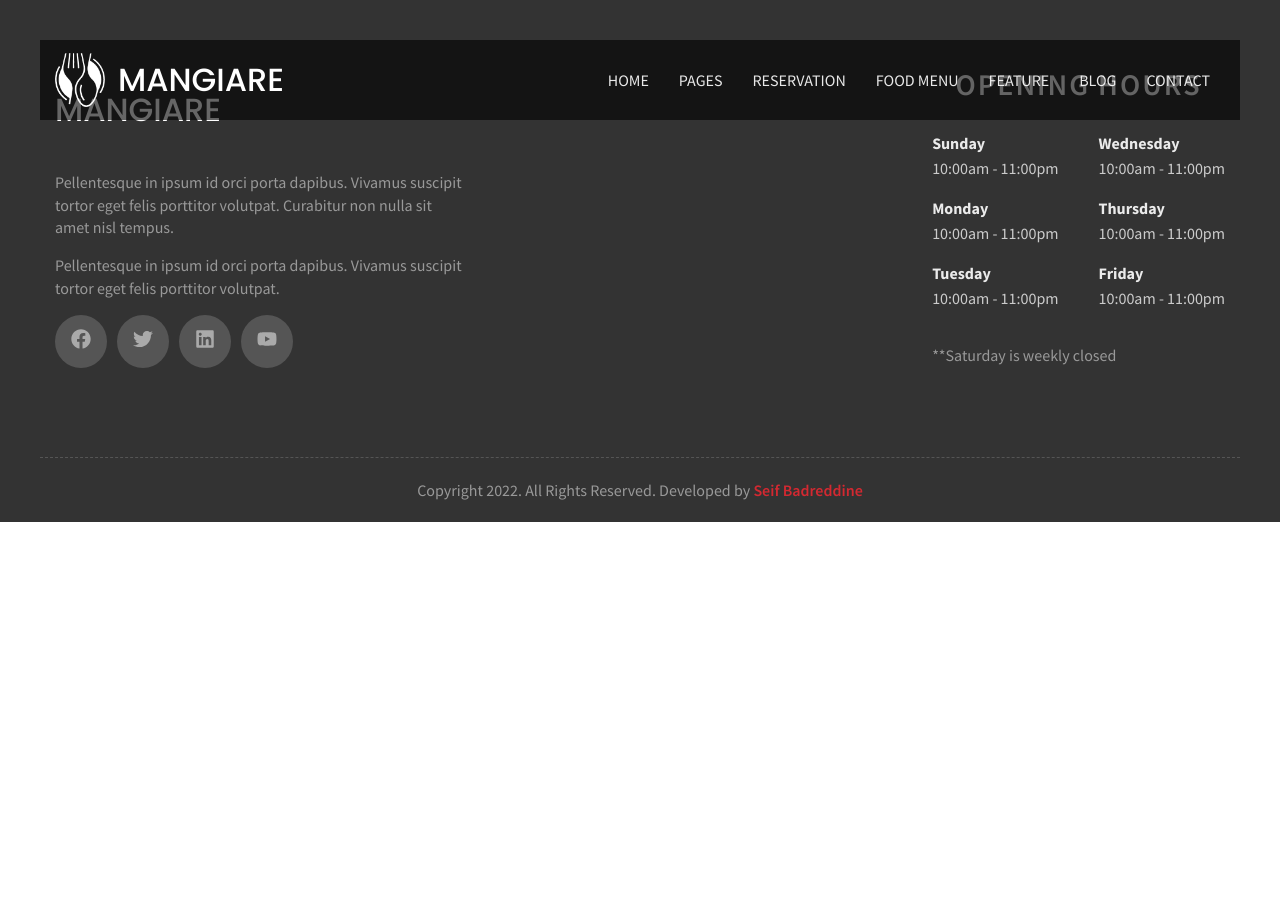
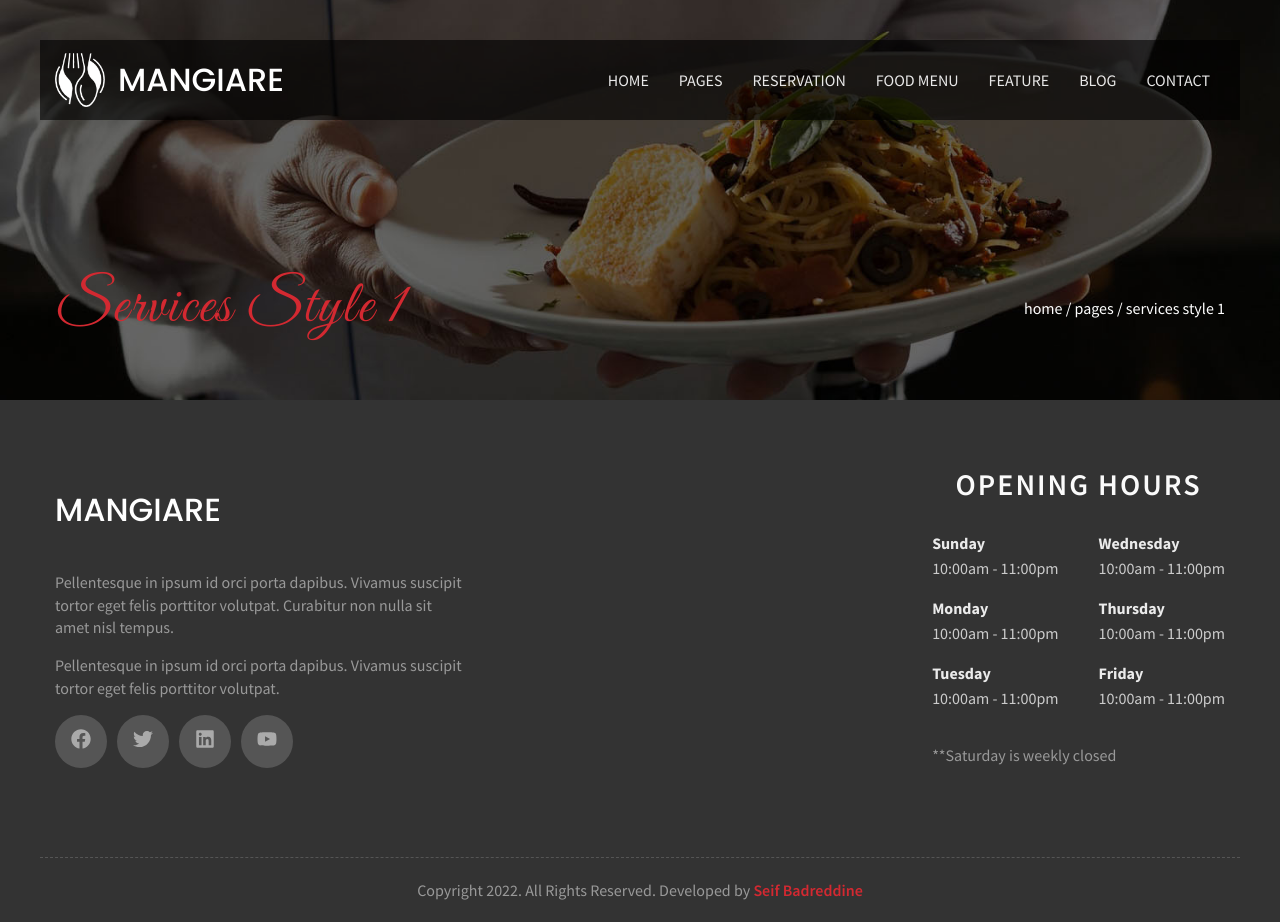
Before and after one commit to seif0912/mangiare-react, a React (Create React App) app: page /services-style-1 in a window 1280 px wide. Before the commit the page ends 800 px from the top, so only its background shows below. Built offline with nearby package versions, Linux system fonts and the light colour scheme.

Commit message:
services1 page

```diff
--- a/src/App.js
+++ b/src/App.js
@@ -1,6 +1,6 @@
 import './App.css';
 import {Header, Footer} from './sections/Index'
-import {Home, AboutUs1, AboutUs2, AboutUs3, ChefPage} from './pages/Index'
+import {Home, AboutUs1, AboutUs2, AboutUs3, ChefPage, Services1} from './pages/Index'
 import {BrowserRouter as Router, Route, Routes} from 'react-router-dom'
 
 const App = () => {
@@ -14,6 +14,7 @@ const App = () => {
             <Route path='/about-us-2' element={<AboutUs2/>}/>
             <Route path='/about-us-3' element={<AboutUs3/>}/>
             <Route path='/chef' element={<ChefPage/>}/>
+            <Route path='/services-style-1' element={<Services1/>}/>
           </Routes>
         <Footer/>
       </Router>
--- a/src/pages/Index.js
+++ b/src/pages/Index.js
@@ -3,3 +3,4 @@ export {default as AboutUs1} from './aboutUs1/AboutUs1'
 export {default as AboutUs2} from './aboutUs2/AboutUs2'
 export {default as AboutUs3} from './aboutUs3/AboutUs3'
 export {default as ChefPage} from './chefPage/ChefPage'
+export {default as Services1} from './services1/Services1'
--- /dev/null
+++ b/src/pages/services1/Services1.js
@@ -0,0 +1,13 @@
+import React from 'react'
+import {  Chef, Speciality, About3, Reservation2 } from '../../sections/Index'
+import {PageHeader} from '../../components/Index'
+
+const Services1 = () => {
+  return (
+    <>
+        <PageHeader title="services style 1"/>
+    </>
+  )
+}
+
+export default Services1
```
